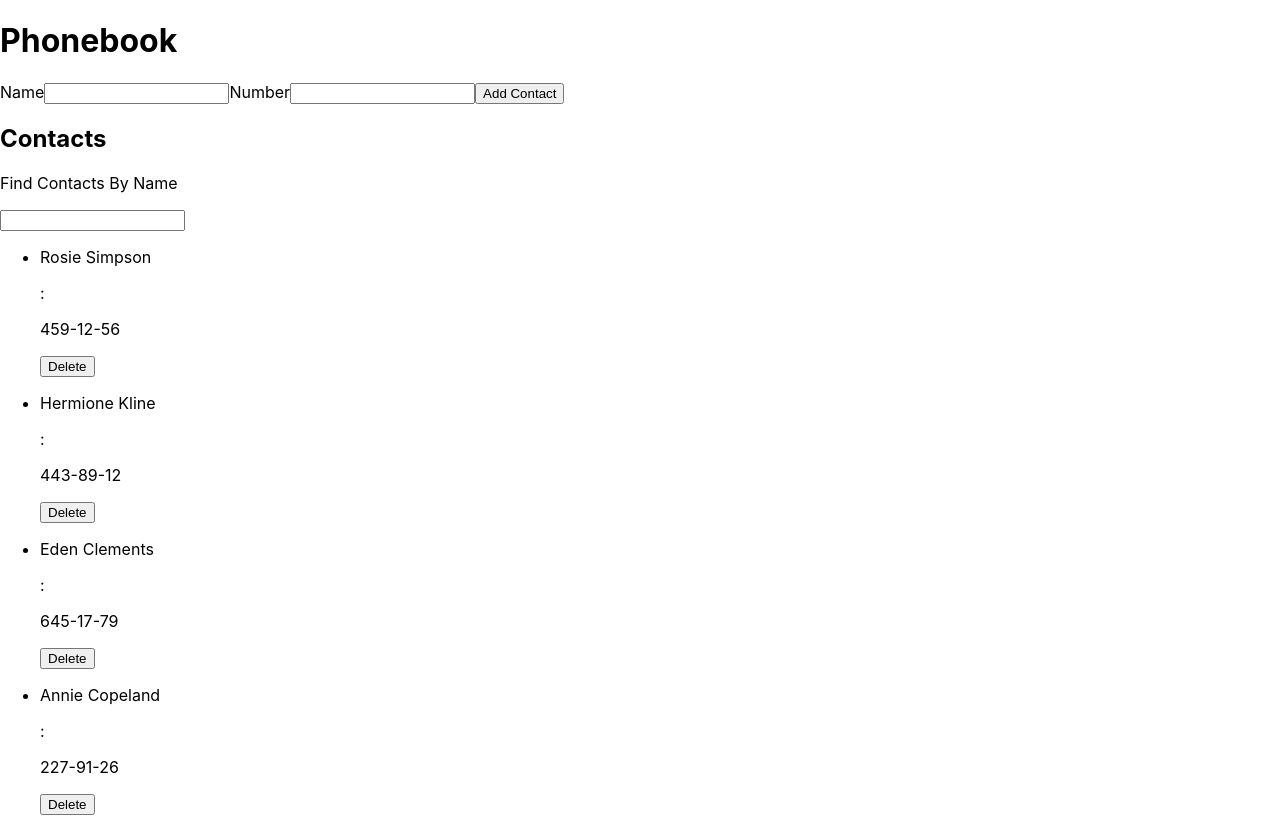
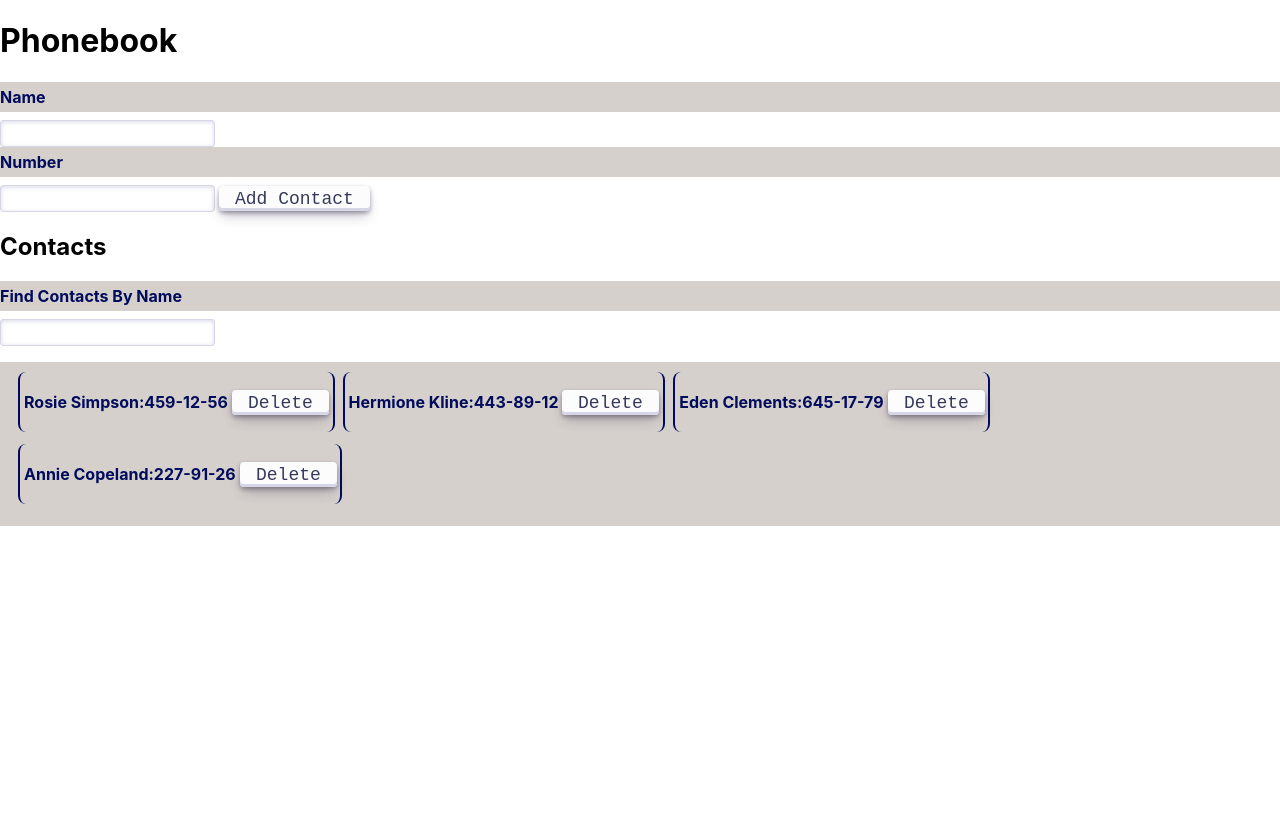
Before and after one commit to userzahar/goit-react-hw-02-phonebook, a React (Create React App) app: page / in a window 1280 px wide. After the commit the page ends 800 px from the top, so only its background shows below. Built offline with nearby package versions, Linux system fonts and the light colour scheme.

Commit message:
add styled all

```diff
--- a/package.json
+++ b/package.json
@@ -11,6 +11,7 @@
     "react": "^18.1.0",
     "react-dom": "^18.1.0",
     "react-scripts": "5.0.1",
+    "styled-components": "^5.3.8",
     "web-vitals": "^2.1.3"
   },
   "scripts": {
--- a/src/components/Button/Button.jsx
+++ b/src/components/Button/Button.jsx
@@ -1,4 +1,5 @@
+import { ButtonStyled } from "./ButtonStyled"
 
 export function Button({ text, clickHeandler }) {
-    return <button onClick={clickHeandler}>{text}</button>
+    return <ButtonStyled onClick={clickHeandler}>{text}</ButtonStyled>
 }
--- /dev/null
+++ b/src/components/Button/ButtonStyled.js
@@ -0,0 +1,50 @@
+import styled from 'styled-components';
+
+export const ButtonStyled = styled.button`
+  align-items: center;
+  appearance: none;
+  background-color: #fcfcfd;
+  border-radius: 4px;
+  border-width: 0;
+  box-shadow: rgba(45, 35, 66, 0.4) 0 2px 4px,
+    rgba(45, 35, 66, 0.3) 0 7px 13px -3px, #d6d6e7 0 -3px 0 inset;
+  box-sizing: border-box;
+  color: #36395a;
+  cursor: pointer;
+  display: inline-flex;
+  font-family: 'JetBrains Mono', monospace;
+  height: 25px;
+  justify-content: center;
+  line-height: 1;
+  list-style: none;
+  overflow: hidden;
+  padding-left: 16px;
+  padding-right: 16px;
+  position: relative;
+  text-align: left;
+  text-decoration: none;
+  transition: box-shadow 0.15s, transform 0.15s;
+  user-select: none;
+  -webkit-user-select: none;
+  touch-action: manipulation;
+  white-space: nowrap;
+  will-change: box-shadow, transform;
+  font-size: 18px;
+  margin-left: 4px;
+
+  &:focus {
+    box-shadow: #d6d6e7 0 0 0 1.5px inset, rgba(45, 35, 66, 0.4) 0 2px 4px,
+      rgba(45, 35, 66, 0.3) 0 7px 13px -3px, #d6d6e7 0 -3px 0 inset;
+  }
+
+  &:hover {
+    box-shadow: rgba(45, 35, 66, 0.4) 0 4px 8px,
+      rgba(45, 35, 66, 0.3) 0 7px 13px -3px, #d6d6e7 0 -3px 0 inset;
+    transform: translateY(-2px);
+  }
+
+  &:active {
+    box-shadow: #d6d6e7 0 3px 7px inset;
+    transform: translateY(2px);
+  }
+`;
--- a/src/components/ContactList/ContactList.jsx
+++ b/src/components/ContactList/ContactList.jsx
@@ -1,6 +1,6 @@
 import { Button } from "components/Button/Button";
 import { LI } from "./ListItem";
-
+import { ListStyled } from "./StyledContactList";
 const { Component } = require("react");
 
 export class ContactList extends Component {
@@ -18,12 +18,12 @@ export class ContactList extends Component {
     render() {
 
         const {filter} = this.props;
-        return <ul>
+        return <ListStyled>
                 {this.filteredContacts(filter).map((contact) => {
                     return <LI key={contact.id} contact={contact}>
                             <Button text="Delete" clickHeandler={()=>this.props.delete(contact.id)}/>
                         </LI>
                 })}
-            </ul>
+            </ListStyled>
     }
 }
--- a/src/components/ContactList/ListItem.jsx
+++ b/src/components/ContactList/ListItem.jsx
@@ -1,11 +1,11 @@
-const { Component } = require("react");
+import { ItemStyled } from "./ListItemStyled";
 
 export function LI({ contact, children}) {
     const {name, number } = contact;
-    return <li>
+    return <ItemStyled>
         <p>{name}</p>
         <span>:</span>
         <p>{number}</p>
         {children}
-    </li>
+    </ItemStyled>
 }
--- /dev/null
+++ b/src/components/ContactList/ListItemStyled.js
@@ -0,0 +1,14 @@
+const { default: styled } = require('styled-components');
+
+export const ItemStyled = styled.li`
+  font-weight: 700;
+  display: flex;
+  align-items: baseline;
+  margin-left: 8px;
+  margin-bottom: 12px;
+  padding: 4px;
+  color: #000b5b;
+  border-left: 2px solid rgb(0, 11, 91);
+  border-right: 2px solid rgb(0, 11, 91);
+  border-radius: 8px;
+`;
--- /dev/null
+++ b/src/components/ContactList/StyledContactList.js
@@ -0,0 +1,10 @@
+const { default: styled } = require('styled-components');
+
+export const ListStyled = styled.ul`
+  padding: 10px 10px 10px;
+  background-color: #d5d0cc;
+  display: flex;
+  flex-wrap: wrap;
+  justify-content: flex-start;
+  align-items: center;
+`;
--- a/src/components/Filter/Filter.jsx
+++ b/src/components/Filter/Filter.jsx
@@ -1,3 +1,6 @@
+import { InputStyled } from "components/Form/StyledInput";
+import { LabelStyled } from "./FilterStyled";
+
 const { Component } = require("react");
 
 export class Filter extends Component {
@@ -8,7 +11,9 @@ export class Filter extends Component {
     }
 
     render() {
-        return <label htmlFor=""><p>Find Contacts By Name</p>
-            <input type="text" name="filter" onChange={this.handleChange} /></label>
+        return <>
+            <LabelStyled htmlFor="filter">Find Contacts By Name </LabelStyled>
+            <InputStyled type="text" id="filter" name="filter" onChange={this.handleChange} />
+        </>
     }
 }
--- /dev/null
+++ b/src/components/Filter/FilterStyled.js
@@ -0,0 +1,12 @@
+const { default: styled } = require('styled-components');
+
+export const LabelStyled = styled.label`
+  display: flex;
+  flex-direction: column;
+  justify-content: center;
+  height: 30px;
+  background-color: #d5d0cc;
+  font-weight: 700;
+  color: #000b5b;
+  margin-bottom: 8px;
+`;
--- a/src/components/Form/Form.jsx
+++ b/src/components/Form/Form.jsx
@@ -1,4 +1,7 @@
+import { Button } from "components/Button/Button";
+import { LabelStyled } from "components/Filter/FilterStyled";
 import { nanoid } from "nanoid";
+import { InputStyled } from "./StyledInput";
 
 const { Component } = require("react");
 
@@ -28,8 +31,8 @@ export class Form extends Component {
     }
     render() {
         return <form onSubmit={this.handleSubmit}>
-            <label htmlFor={this.inputId}>Name</label>
-            <input
+            <LabelStyled htmlFor={this.inputId}>Name</LabelStyled>
+            <InputStyled
                 type="text"
                 name="name"
                 pattern="^[a-zA-Zа-яА-Я]+(([' -][a-zA-Zа-яА-Я ])?[a-zA-Zа-яА-Я]*)*$"
@@ -40,8 +43,8 @@ export class Form extends Component {
                 id={this.inputId}
             />
 
-            <label htmlFor={this.inputIdNew}>Number</label>
-            <input
+            <LabelStyled htmlFor={this.inputIdNew}>Number</LabelStyled>
+            <InputStyled
                 type="tel"
                 name="number"
                 pattern="\+?\d{1,4}?[-.\s]?\(?\d{1,3}?\)?[-.\s]?\d{1,4}[-.\s]?\d{1,4}[-.\s]?\d{1,9}"
@@ -51,7 +54,7 @@ export class Form extends Component {
                 value={this.state.number}
                 id={this.inputIdNew}
             />
-            <button type='submit'>Add Contact</button>
+            <Button text="Add Contact" />
         </form>
 
     }
--- /dev/null
+++ b/src/components/Form/StyledInput.js
@@ -0,0 +1,21 @@
+const { default: styled } = require('styled-components');
+
+export const InputStyled = styled.input`
+  position: relative;
+  cursor: text;
+  font-size: 14px;
+  line-height: 20px;
+  padding: 0 16px;
+  height: 25px;
+  background-color: #fff;
+  border: 1px solid #d6d6e7;
+  border-radius: 3px;
+  color: rgb(35, 38, 59);
+  box-shadow: inset 0 1px 4px 0 rgb(119 122 175 / 30%);
+  overflow: hidden;
+  transition: all 100ms ease-in-out;
+  &:focus {
+    border-color: #3c4fe0;
+    box-shadow: 0 1px 0 0 rgb(35 38 59 / 5%);
+  }
+`;
```
Also changed, not shown: 1 other file (tests, documents, lock files or other folders).
